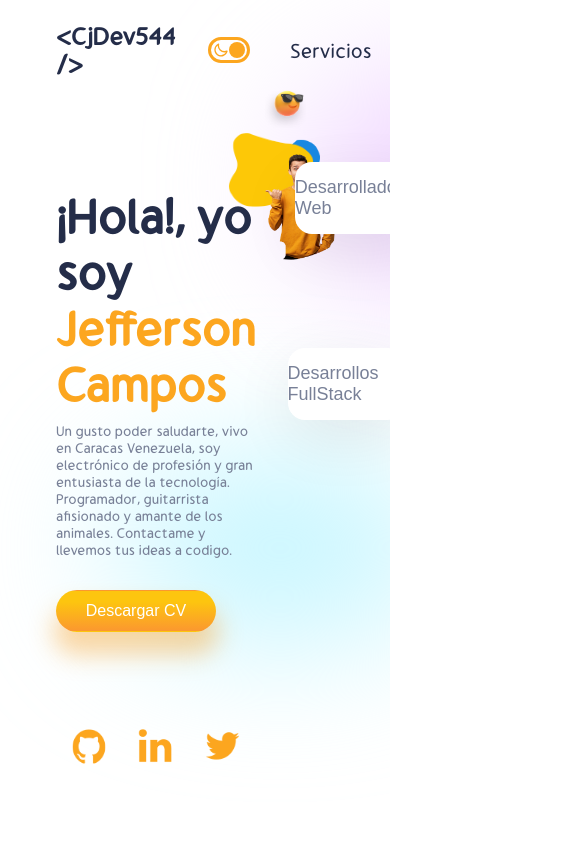
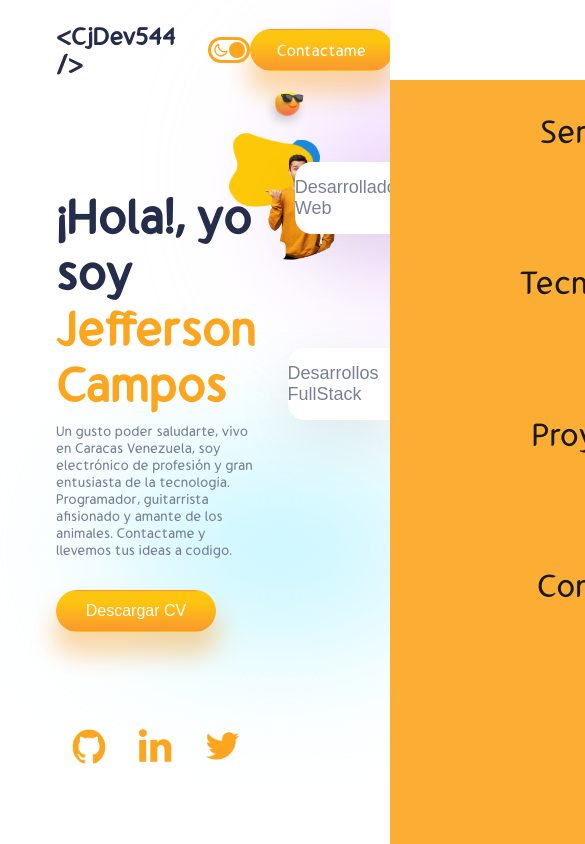
Before and after one commit to cjdev544/cj-portfolio, a Gatsby site: page / in a window 390 px wide. Shown: the top 844 px of the page, 585 px wide, since content can reach past the window. Built offline with nearby package versions, Linux system fonts and the light colour scheme; Gatsby itself is replaced by a stand-in of ours; some packages are replaced by stand-ins of ours.

Commit message:
add hamburger-react dependency and create navbar media query

```diff
--- a/package.json
+++ b/package.json
@@ -27,6 +27,7 @@
     "gatsby-plugin-sitemap": "^5.18.1",
     "gatsby-source-filesystem": "^4.18.1",
     "gatsby-transformer-sharp": "^4.18.1",
+    "hamburger-react": "^2.5.0",
     "react": "^18.1.0",
     "react-dom": "^18.1.0",
     "react-email-validator": "^1.0.2",
--- a/src/components/Navbar/Navbar.scss
+++ b/src/components/Navbar/Navbar.scss
@@ -24,6 +24,10 @@
     font-weight: 400;
     justify-content: center;
 
+    @media screen and (max-width: $laptop) {
+      justify-content: space-between;
+    }
+
     &__list {
       flex: 10;
 
@@ -33,6 +37,40 @@
         justify-content: space-between;
         margin-right: 4rem;
         list-style: none;
+      }
+
+      @media screen and (max-width: $laptop) {
+        background: $orange;
+        left: 100vw;
+        opacity: 0.9;
+        overflow: hidden;
+        position: absolute;
+        transition: all 0.4s ease-in-out;
+        top: 5rem;
+        width: 100vw;
+        z-index: 1000;
+
+        &.isOpen {
+          left: 0;
+        }
+
+        & > ul {
+          align-items: center;
+          flex-direction: column;
+          height: 100vh;
+          margin-top: 2rem;
+          padding-bottom: 22rem;
+          width: 100vw;
+
+          li {
+            color: #000;
+            font-size: 2rem;
+
+            &:hover {
+              color: #fff;
+            }
+          }
+        }
       }
     }
 
@@ -44,3 +82,12 @@
     }
   }
 }
+
+.hamburger-react {
+  display: none;
+}
+@media screen and (max-width: $laptop) {
+  .hamburger-react {
+    display: initial;
+  }
+}
--- a/src/components/Navbar/index.jsx
+++ b/src/components/Navbar/index.jsx
@@ -1,9 +1,16 @@
-import React from 'react'
+import React, { useState } from 'react'
 import Toggle from '../Toggle'
 import { Link } from 'react-scroll'
+import { Squash as Hamburger } from 'hamburger-react'
 import './Navbar.scss'
 
 const Navbar = ({ setIsDarkMode }) => {
+  const [isOpen, setOpen] = useState(false)
+
+  const closeMenu = () => {
+    setOpen(false)
+  }
+
   return (
     <nav className='navbar'>
       <div className='navbar-left'>
@@ -11,25 +18,30 @@
         <Toggle setIsDarkMode={setIsDarkMode} />
       </div>
       <div className='navbar-right'>
-        <div className='navbar-right__list'>
+        <div className={`navbar-right__list ${isOpen ? 'isOpen' : ''}`}>
           <ul>
             <li className='navbar-right__list-item'>
-              <Link to='servicios' spy={true} smooth={true}>
+              <Link to='servicios' spy={true} smooth={true} onClick={closeMenu}>
                 Servicios
               </Link>
             </li>
             <li className='navbar-right__list-item'>
-              <Link to='tecnologias' spy={true} smooth={true}>
+              <Link
+                to='tecnologias'
+                spy={true}
+                smooth={true}
+                onClick={closeMenu}
+              >
                 Tecnologías
               </Link>
             </li>
             <li className='navbar-right__list-item'>
-              <Link to='proyectos' spy={true} smooth={true}>
+              <Link to='proyectos' spy={true} smooth={true} onClick={closeMenu}>
                 Proyectos
               </Link>
             </li>
             <li className='navbar-right__list-item'>
-              <Link to='contacto' spy={true} smooth={true}>
+              <Link to='contacto' spy={true} smooth={true} onClick={closeMenu}>
                 Contacto
               </Link>
             </li>
@@ -43,6 +55,12 @@
         >
           Contactame
         </Link>
+        <Hamburger
+          direction='right'
+          toggled={isOpen}
+          toggle={setOpen}
+          className='navbar-hamburger'
+        />
       </div>
     </nav>
   )
--- a/src/scss/vars.scss
+++ b/src/scss/vars.scss
@@ -8,3 +8,8 @@
 $boxShadow: 0px 19px 60px rgb(0 0 0 / 8%);
 $orangeCard: rgba(252, 166, 31, 0.45);
 $smboxShadow: -79px 51px 60px rgba(0, 0, 0, 0.08);
+
+// Mrdia Queries
+$laptop: 1200px;
+$tablet: 768px;
+$mobile: 480px;
```
Also changed, not shown: 1 other file.
